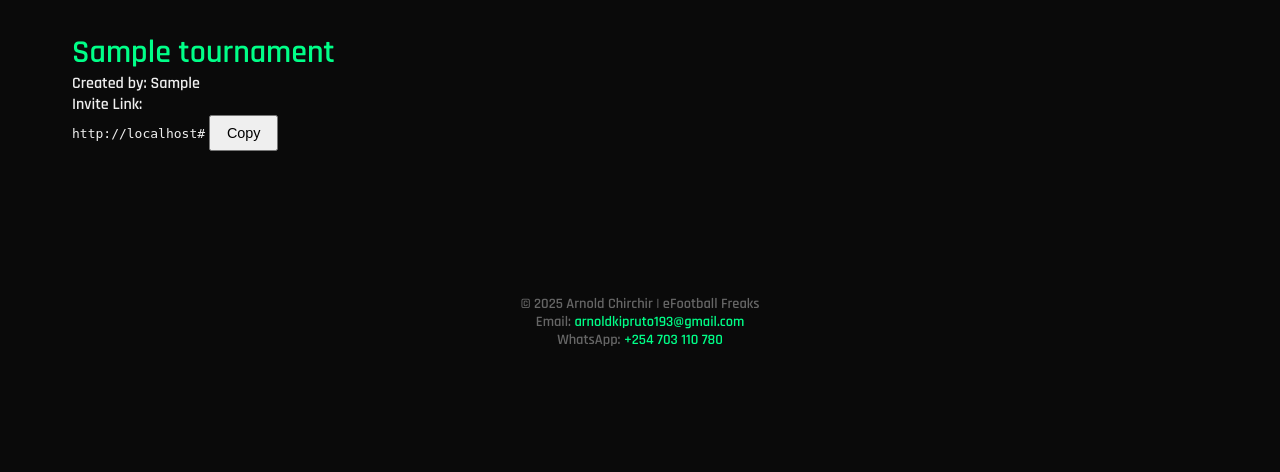
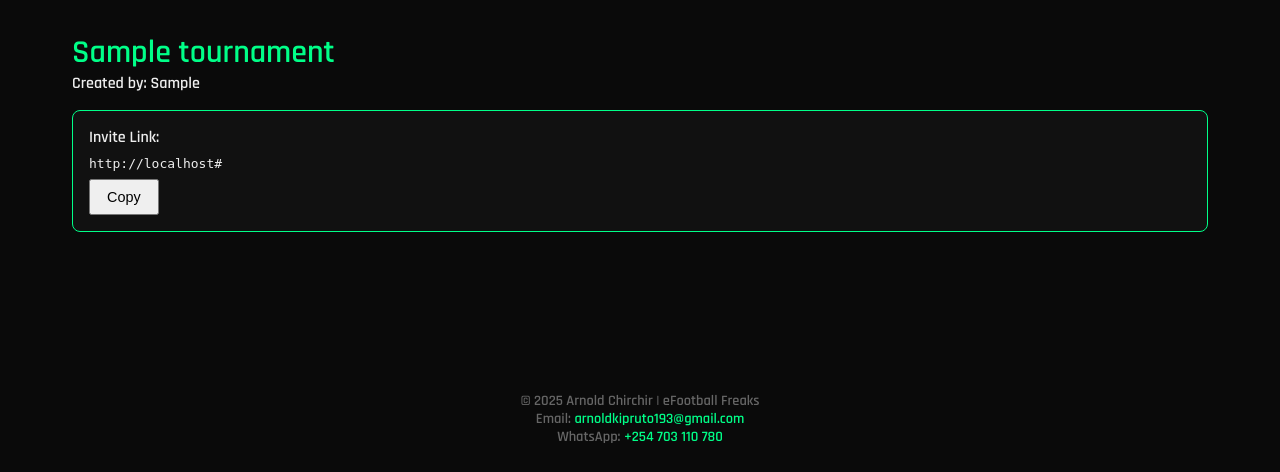
Before and after one commit to arnold6001/efootball-v1, a Flask app: page /tournament/1 in a window 1280 px wide. Shown: the part 68-540 px from the top of the page. Run offline with Flask 3, Linux system fonts and the light colour scheme; the visitor is signed in with stand-in values (Sample User, id 1); tables that the repository leaves empty hold one stand-in row (values such as "Sample post").

Commit message:
Update style.css

```diff
--- a/static/style.css
+++ b/static/style.css
@@ -76,3 +76,17 @@ body { font-family: 'Rajdhani', sans-serif; background: #0a0a0a; color: #eee; mi
   from { text-shadow: 0 0 10px #00ff88; }
   to { text-shadow: 0 0 30px #00ff88, 0 0 50px #00ff88; }
 }
+.share-box {
+  background: #111;
+  padding: 1rem;
+  border-radius: 8px;
+  margin: 1rem 0;
+  border: 1px solid #00ff88;
+}
+.share-box code {
+  display: block;
+  margin: 0.5rem 0;
+  word-break: break-all;
+}
+.search-bar { margin: 2rem 0; text-align: center; }
+.search-bar input { width: 300px; max-width: 100%; }
```
